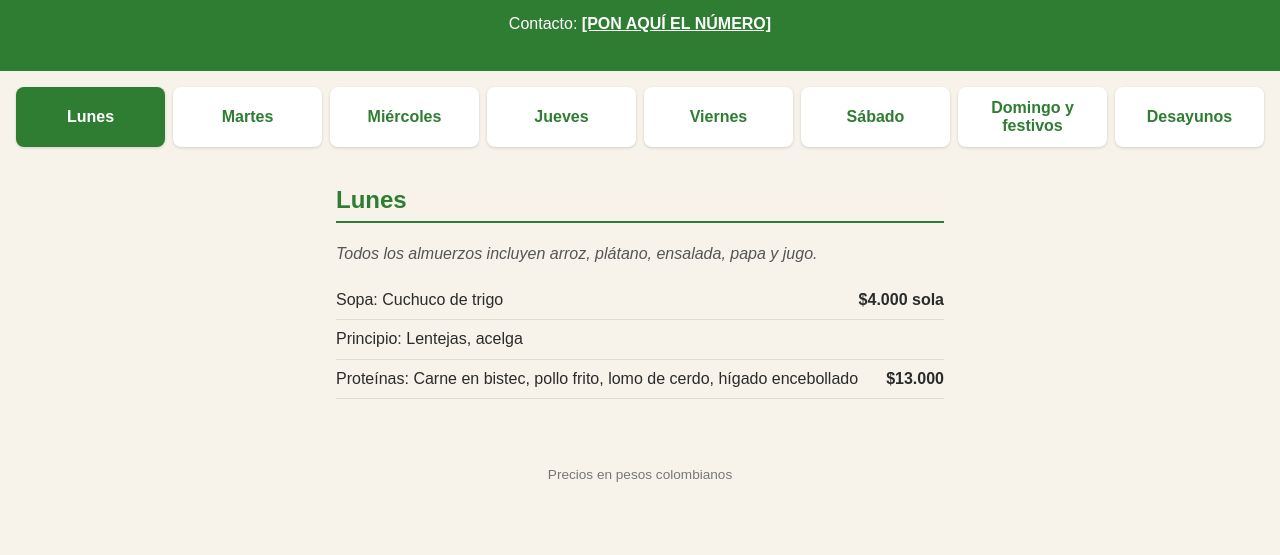
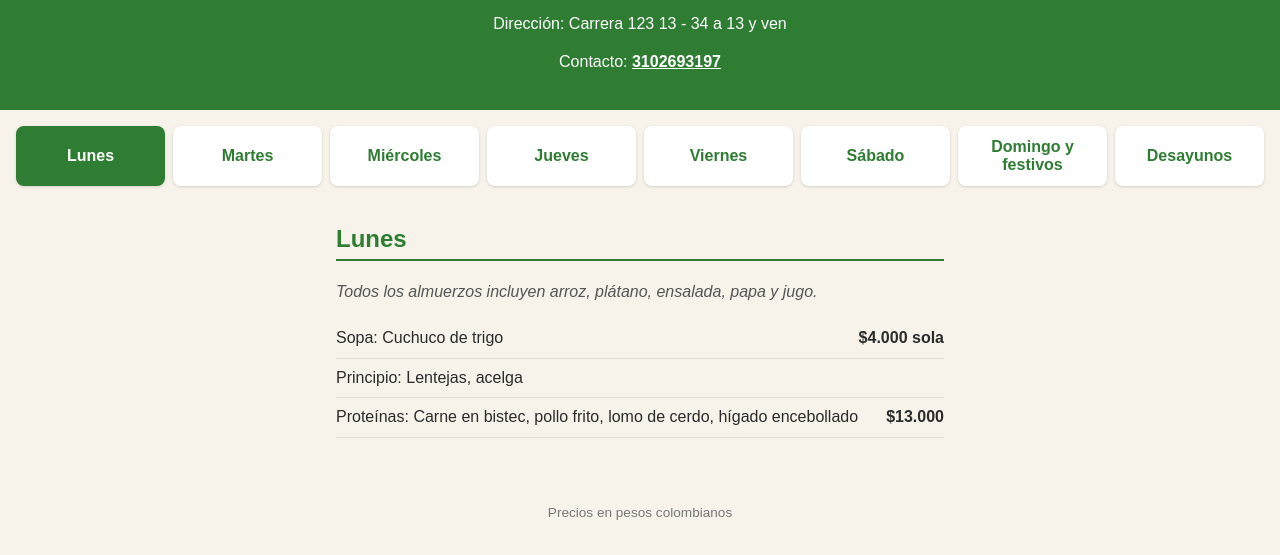
Before and after one commit to NicolasGT135/restaurante, a plain HTML site: page index.html in a window 1280 px wide. Shown: the part 59-614 px from the top of the page. Drawn offline with Linux system fonts and the light colour scheme.

Commit message:
Add files via upload

```diff
--- a/index.html
+++ b/index.html
@@ -9,7 +9,8 @@
 <body>
   <header>
     <h1>Restaurante El Trébol Gretel</h1>
-    <p>Contacto: <a id="telefono" href="#">---</a></p>
+    <p>Dirección: Carrera 123 13 - 34 a 13 y ven</p>
+    <p>Contacto: <a id="telefono" href="tel:3102693197">3102693197</a></p>
   </header>
 
   <nav id="botones" class="botones"></nav>
--- a/script.js
+++ b/script.js
@@ -1,6 +1,6 @@
 // ====== CONFIGURACIÓN ======
 // Cambia aquí el número de contacto del restaurante:
-const TELEFONO = "[PON AQUÍ EL NÚMERO]";
+const TELEFONO = "3102693197";
 
 // ====== MENÚ ======
 // Para cambiar un precio o un plato, edita solo este bloque.
```
